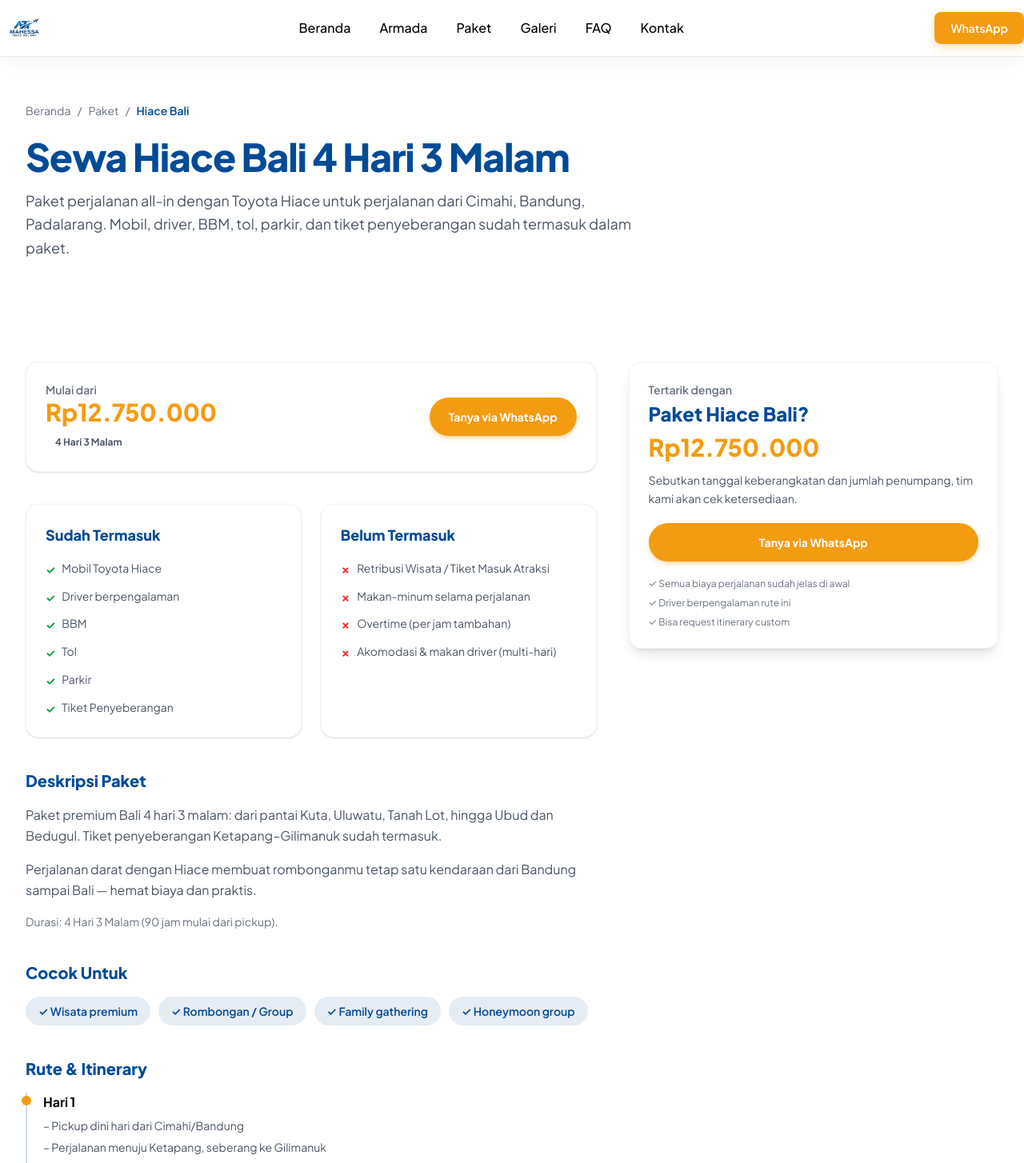
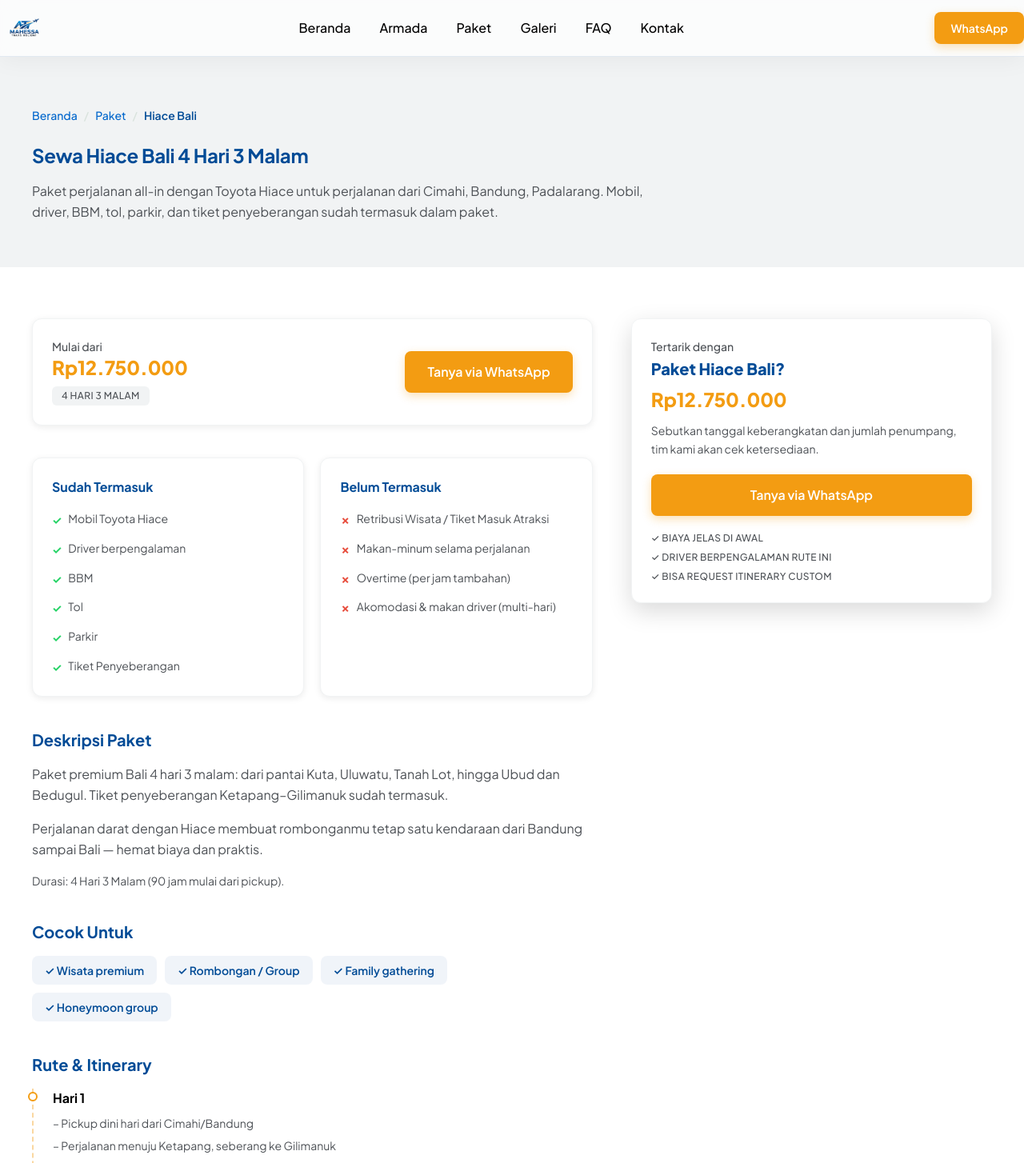
Before and after one commit to andhkx/MahessaTransHoliday, a Next.js app: page /paket/hiace-bali in a window 1280 px wide. Shown: the top 1454 px of the page at 80% size. Built offline with nearby package versions, Linux system fonts and the light colour scheme.

Commit message:
feat: detail pages, galeri masonry, faq, kontak styling

```diff
--- a/app/faq/page.tsx
+++ b/app/faq/page.tsx
@@ -33,10 +33,10 @@ export default function FaqPage() {
         title="Pertanyaan yang sering diajukan"
         subtitle="Semua yang perlu kamu tahu sebelum reservasi. Tidak menemukan jawabannya? Hubungi kami via WhatsApp."
       />
-      <section className="pb-16 sm:pb-20">
-        <div className="mx-auto max-w-3xl px-4 sm:px-6 lg:px-8">
+      <section className="py-12 lg:py-16">
+        <div className="container-site max-w-3xl">
           <FaqAccordion items={faqMain} />
-          <h2 className="mb-6 mt-12 text-xl font-extrabold text-primary">
+          <h2 className="mb-6 mt-12 text-h5 font-bold text-primary">
             Pertanyaan lainnya
           </h2>
           <FaqAccordion items={faqExtra} />
--- a/app/paket/[slug]/page.tsx
+++ b/app/paket/[slug]/page.tsx
@@ -53,7 +53,12 @@ export default async function PackageDetailPage({
     "@type": "BreadcrumbList",
     itemListElement: [
       { "@type": "ListItem", position: 1, name: "Beranda", item: SITE_URL },
-      { "@type": "ListItem", position: 2, name: "Paket", item: `${SITE_URL}/paket` },
+      {
+        "@type": "ListItem",
+        position: 2,
+        name: "Paket",
+        item: `${SITE_URL}/paket`,
+      },
       {
         "@type": "ListItem",
         position: 3,
@@ -67,29 +72,30 @@ export default async function PackageDetailPage({
     <>
       <JsonLd data={breadcrumbLd} />
 
-      <section className="bg-gradient-to-b from-mist to-white pt-28 pb-12 sm:pt-32 sm:pb-16">
-        <div className="mx-auto max-w-7xl px-4 sm:px-6 lg:px-8">
-          <nav aria-label="Breadcrumb" className="mb-6 text-sm text-gray-500">
-            <Link href="/" className="hover:text-primary">
+      <section className="bg-surface pb-10 pt-[104px] lg:pb-14 lg:pt-[134px]">
+        <div className="container-site">
+          <nav aria-label="Breadcrumb" className="mb-6 text-sm font-medium text-body-text">
+            <Link href="/" className="text-link">
               Beranda
             </Link>
-            <span className="mx-2">/</span>
-            <Link href="/paket" className="hover:text-primary">
+            <span className="mx-2 text-line">/</span>
+            <Link href="/paket" className="text-link">
               Paket
             </Link>
-            <span className="mx-2">/</span>
+            <span className="mx-2 text-line">/</span>
             <span className="font-semibold text-primary">
               Hiace {packageItem.destination}
             </span>
           </nav>
           <div className="max-w-3xl">
-            <h1 className="text-3xl font-extrabold tracking-tight text-primary sm:text-4xl lg:text-5xl">
+            <h1 className="text-[28px] font-bold leading-9 tracking-[-0.3px] text-primary md:text-h3 md:leading-9 lg:text-h4 lg:leading-8">
               Sewa Hiace {packageItem.destination} {packageItem.duration}
             </h1>
-            <p className="mt-4 text-base leading-relaxed text-gray-600 sm:text-lg">
+            <p className="mt-4 text-base leading-relaxed text-body-text">
               Paket perjalanan all-in dengan Toyota Hiace untuk perjalanan dari{" "}
               {packageItem.serviceAreas.join(", ")}. Mobil, driver, BBM, tol,
-              parkir{packageItem.included.includes("Tiket Penyeberangan")
+              parkir
+              {packageItem.included.includes("Tiket Penyeberangan")
                 ? ", dan tiket penyeberangan"
                 : ""}{" "}
               sudah termasuk dalam paket.
@@ -98,19 +104,17 @@ export default async function PackageDetailPage({
         </div>
       </section>
 
-      <section className="py-12 sm:py-16">
-        <div className="mx-auto max-w-7xl px-4 sm:px-6 lg:px-8">
-          <div className="grid gap-10 lg:grid-cols-5">
+      <section className="py-12 lg:py-16">
+        <div className="container-site">
+          <div className="grid gap-10 lg:grid-cols-5 lg:gap-12">
             <div className="space-y-10 lg:col-span-3">
-              <div className="flex flex-wrap items-center justify-between gap-4 rounded-2xl border border-gray-100 bg-white p-6 shadow-sm">
+              <div className="card flex flex-wrap items-center justify-between gap-4 p-6">
                 <div>
-                  <p className="text-sm font-semibold text-gray-500">
-                    Mulai dari
-                  </p>
-                  <p className="text-3xl font-extrabold text-accent">
+                  <p className="text-sm font-medium text-body-text">Mulai dari</p>
+                  <p className="text-h4 font-extrabold text-accent">
                     {formatIDR(packageItem.price)}
                   </p>
-                  <span className="mt-2 inline-block rounded-full bg-mist px-3 py-1 text-xs font-bold text-gray-600">
+                  <span className="mt-2 inline-block rounded-md bg-surface px-3 py-1 text-caption font-medium uppercase text-body-text">
                     {packageItem.duration}
                   </span>
                 </div>
@@ -121,24 +125,27 @@ export default async function PackageDetailPage({
                   )}
                   target="_blank"
                   rel="noopener noreferrer"
-                  className="rounded-full bg-accent px-6 py-3.5 text-sm font-bold text-white shadow-md shadow-accent/30 transition-colors hover:bg-accent-dark"
+                  className="btn btn-primary btn-md"
                 >
                   Tanya via WhatsApp
                 </a>
               </div>
 
-              <div className="grid gap-6 sm:grid-cols-2">
-                <div className="rounded-2xl border border-gray-100 bg-white p-6 shadow-sm">
-                  <h2 className="text-lg font-extrabold text-primary">
+              <div className="grid grid-cols-1 gap-5 sm:grid-cols-2">
+                <div className="card p-6">
+                  <h2 className="text-h6 font-bold text-primary">
                     Sudah Termasuk
                   </h2>
-                  <ul className="mt-4 space-y-2.5">
+                  <ul className="mt-4 space-y-3">
                     {packageItem.included.map((item) => (
                       <li
                         key={item}
-                        className="flex items-start gap-2 text-sm leading-relaxed text-gray-600"
+                        className="flex items-start gap-2 text-sm leading-relaxed text-body-text"
                       >
-                        <span className="mt-0.5 shrink-0 font-bold text-green-600" aria-hidden="true">
+                        <span
+                          className="mt-0.5 shrink-0 font-bold text-success"
+                          aria-hidden="true"
+                        >
                           ✓
                         </span>
                         {item}
@@ -146,17 +153,20 @@ export default async function PackageDetailPage({
                     ))}
                   </ul>
                 </div>
-                <div className="rounded-2xl border border-gray-100 bg-white p-6 shadow-sm">
-                  <h2 className="text-lg font-extrabold text-primary">
+                <div className="card p-6">
+                  <h2 className="text-h6 font-bold text-primary">
                     Belum Termasuk
                   </h2>
-                  <ul className="mt-4 space-y-2.5">
+                  <ul className="mt-4 space-y-3">
                     {packageItem.excluded.map((item) => (
                       <li
                         key={item}
-                        className="flex items-start gap-2 text-sm leading-relaxed text-gray-600"
+                        className="flex items-start gap-2 text-sm leading-relaxed text-body-text"
                       >
-                        <span className="mt-0.5 shrink-0 font-bold text-red-500" aria-hidden="true">
+                        <span
+                          className="mt-0.5 shrink-0 font-bold text-error"
+                          aria-hidden="true"
+                        >
                           ✗
                         </span>
                         {item}
@@ -167,32 +177,28 @@ export default async function PackageDetailPage({
               </div>
 
               <div>
-                <h2 className="text-xl font-extrabold text-primary">
-                  Deskripsi Paket
-                </h2>
+                <h2 className="text-h5 font-bold text-primary">Deskripsi Paket</h2>
                 {packageItem.description.map((paragraph, i) => (
                   <p
                     key={i}
-                    className="mt-4 text-sm leading-relaxed text-gray-600 sm:text-base"
+                    className="mt-4 text-base leading-relaxed text-body-text"
                   >
                     {paragraph}
                   </p>
                 ))}
-                <p className="mt-4 text-sm text-gray-500">
-                  Durasi: {packageItem.duration} ({packageItem.durationHours}{" "}
-                  jam mulai dari pickup).
+                <p className="mt-4 text-sm text-body-text">
+                  Durasi: {packageItem.duration} ({packageItem.durationHours} jam
+                  mulai dari pickup).
                 </p>
               </div>
 
               <div>
-                <h2 className="text-xl font-extrabold text-primary">
-                  Cocok Untuk
-                </h2>
+                <h2 className="text-h5 font-bold text-primary">Cocok Untuk</h2>
                 <ul className="mt-4 flex flex-wrap gap-2.5">
                   {packageItem.suitableFor.map((item) => (
                     <li
                       key={item}
-                      className="rounded-full bg-primary/10 px-4 py-2 text-sm font-semibold text-primary"
+                      className="rounded-lg bg-primary/[0.06] px-4 py-2 text-sm font-semibold text-primary transition-colors duration-200 hover:bg-primary/10"
                     >
                       ✓ {item}
                     </li>
@@ -202,19 +208,19 @@ export default async function PackageDetailPage({
 
               {packageItem.itinerary && (
                 <div>
-                  <h2 className="text-xl font-extrabold text-primary">
+                  <h2 className="text-h5 font-bold text-primary">
                     Rute & Itinerary
                   </h2>
-                  <ol className="mt-4 space-y-4 border-l-2 border-primary/20 pl-5">
+                  <ol className="mt-4 space-y-5 border-l-2 border-dashed border-accent/40 pl-6">
                     {packageItem.itinerary.map((day) => (
                       <li key={day.day} className="relative">
-                        <span className="absolute -left-[27px] top-1 h-3 w-3 rounded-full bg-accent" />
-                        <p className="font-bold text-ink">{day.day}</p>
-                        <ul className="mt-1.5 space-y-1">
+                        <span className="absolute -left-[31px] top-1 h-3 w-3 rounded-full border-2 border-accent bg-white" />
+                        <p className="font-bold text-black">{day.day}</p>
+                        <ul className="mt-2 space-y-1.5">
                           {day.activities.map((activity) => (
                             <li
                               key={activity}
-                              className="text-sm leading-relaxed text-gray-600"
+                              className="text-sm leading-relaxed text-body-text"
                             >
                               – {activity}
                             </li>
@@ -227,31 +233,31 @@ export default async function PackageDetailPage({
               )}
 
               <div id="faq-paket">
-                <h2 className="text-xl font-extrabold text-primary">
+                <h2 className="text-h5 font-bold text-primary">
                   Pertanyaan Umum Paket Ini
                 </h2>
                 <div className="mt-4">
-                  <FaqAccordion items={packageItem.faq.map((f) => ({
-                    id: f.q,
-                    question: f.q,
-                    answer: f.a,
-                  }))} />
+                  <FaqAccordion
+                    items={packageItem.faq.map((f) => ({
+                      id: f.q,
+                      question: f.q,
+                      answer: f.a,
+                    }))}
+                  />
                 </div>
               </div>
             </div>
 
             <aside className="lg:col-span-2">
-              <div className="sticky top-24 rounded-2xl border border-gray-100 bg-white p-6 shadow-lg">
-                <p className="text-sm font-semibold text-gray-500">
-                  Tertarik dengan
-                </p>
-                <h2 className="mt-1 text-2xl font-extrabold text-primary">
+              <div className="card sticky top-24 p-6 shadow-elevated">
+                <p className="text-sm font-medium text-body-text">Tertarik dengan</p>
+                <h2 className="mt-1 text-h5 font-extrabold text-primary">
                   Paket Hiace {packageItem.destination}?
                 </h2>
-                <p className="mt-2 text-3xl font-extrabold text-accent">
+                <p className="mt-2 text-h4 font-extrabold text-accent">
                   {formatIDR(packageItem.price)}
                 </p>
-                <p className="mt-3 text-sm leading-relaxed text-gray-600">
+                <p className="mt-3 text-sm leading-relaxed text-body-text">
                   Sebutkan tanggal keberangkatan dan jumlah penumpang, tim kami
                   akan cek ketersediaan.
                 </p>
@@ -262,12 +268,12 @@ export default async function PackageDetailPage({
                   )}
                   target="_blank"
                   rel="noopener noreferrer"
-                  className="mt-5 flex w-full items-center justify-center rounded-full bg-accent px-6 py-3.5 text-sm font-bold text-white shadow-md shadow-accent/30 transition-colors hover:bg-accent-dark"
+                  className="btn btn-primary btn-md mt-5 w-full"
                 >
                   Tanya via WhatsApp
                 </a>
-                <ul className="mt-5 space-y-2 text-xs text-gray-500">
-                  <li>✓ Semua biaya perjalanan sudah jelas di awal</li>
+                <ul className="mt-5 space-y-2 text-caption font-medium uppercase text-body-text">
+                  <li>✓ Biaya jelas di awal</li>
                   <li>✓ Driver berpengalaman rute ini</li>
                   <li>✓ Bisa request itinerary custom</li>
                 </ul>
@@ -277,12 +283,12 @@ export default async function PackageDetailPage({
         </div>
       </section>
 
-      <section className="bg-mist py-16 sm:py-20">
-        <div className="mx-auto max-w-7xl px-4 sm:px-6 lg:px-8">
-          <h2 className="mb-10 text-center text-2xl font-extrabold text-primary sm:text-3xl">
+      <section className="bg-surface py-12 lg:py-20">
+        <div className="container-site">
+          <h2 className="mb-8 text-center text-[26px] font-bold tracking-[-0.3px] text-primary md:mb-10 md:text-h2 md:leading-[44px]">
             Paket lain yang mungkin cocok
           </h2>
-          <div className="-mx-4 flex snap-x gap-5 overflow-x-auto px-4 pb-2 lg:mx-0 lg:grid lg:grid-cols-3 lg:overflow-visible lg:px-0">
+          <div className="-mx-4 flex snap-x gap-4 overflow-x-auto px-4 pb-2 lg:mx-0 lg:grid lg:grid-cols-3 lg:gap-5 lg:overflow-visible lg:px-0">
             {related.map((item) => (
               <PackageCard
                 key={item.id}
```
Also changed, not shown: app/armada/[slug]/page.tsx (+73 -64 lines), app/galeri/page.tsx (+22 -22 lines), app/kontak/page.tsx (+10 -14 lines), app/not-found.tsx (+5 -5 lines).
